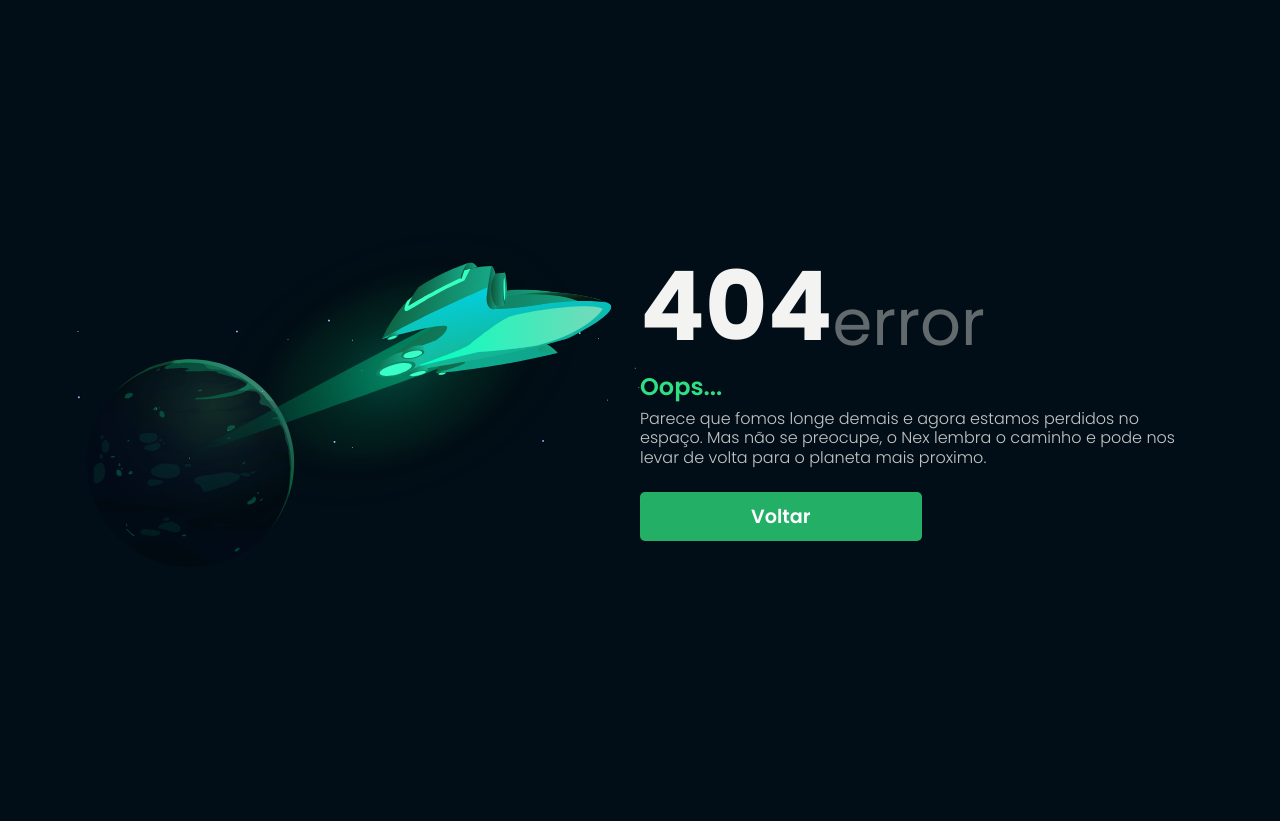
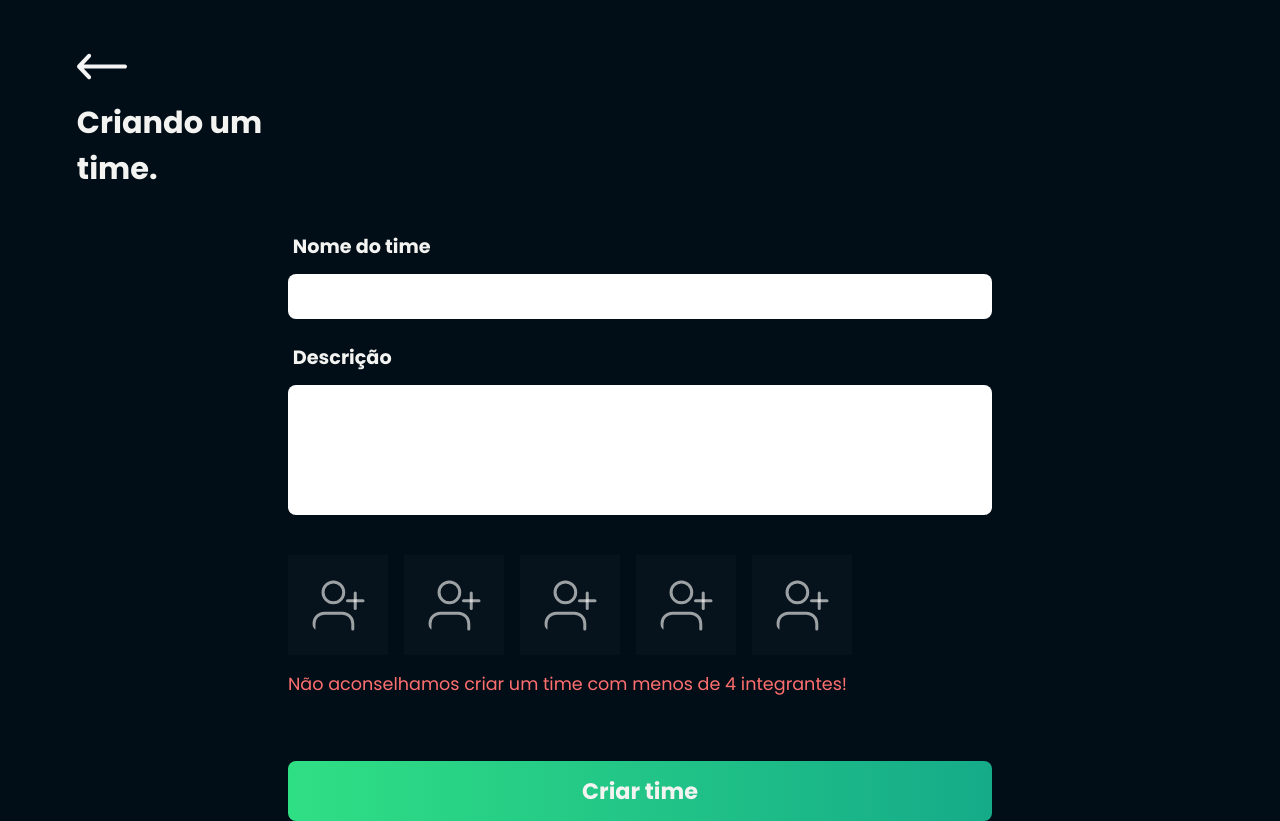
Before and after one commit to ETS-ReactNative2/web-nexhackathon, a React (Create React App) app: page /createTeams in a window 1280 px wide. Before the commit this address led to /404. Before the commit the page ends 800 px from the top, so only its background shows below. Built offline with nearby package versions, Linux system fonts and the light colour scheme.

Commit message:
create new team page ok

```diff
--- a/src/application/routes.js
+++ b/src/application/routes.js
@@ -7,6 +7,7 @@ import Landing from '../presenter/screens/Landing'
 import Login from '../presenter/screens/Login'
 import Home from '../presenter/screens/Home'
 import NotFound from '../presenter/screens/NotFoundRoute'
+import CreateTeams from '../presenter/screens/Teams/CreateTeams'
 
 function CustomRoute({ isPrivate, ...rest}) {
   const { loading, authenticated } = useContext(Context)
@@ -28,6 +29,7 @@ export default function Routes() {
       <CustomRoute exact path="/" component={Landing} />
       <CustomRoute exact path="/login" component={Login} />
       <CustomRoute isPrivate exact path="/home" component={Home} />
+      <CustomRoute exact path="/createTeams" component={CreateTeams} />
 
       {/* prevent not found route */}
       <CustomRoute path="/404" component={NotFound} />
--- /dev/null
+++ b/src/presenter/screens/Teams/CreateTeams/index.js
@@ -0,0 +1,76 @@
+import React from 'react'
+
+import {
+  Content,
+  Container,
+  Header,
+  ArrowLink,
+  ArrowImg,
+  TextHeader,
+  Alert,
+  FormTeam,
+  InputField,
+  InputText,
+  InputTextArea,
+  Label,
+  Picture,
+  PictureSingle,
+  SubmitTeam,
+  AddPicture
+} from './styles'
+
+import arrowLeft from '../../../../_assets/icons/left-arrow.svg'
+import addPicture from '../../../../_assets/icons/add-img.svg'
+
+function CreateTeams(){
+  return(
+    <Content>
+      <Header>
+        <Container>
+          <ArrowLink href="/">
+            <ArrowImg src={arrowLeft}/>
+          </ArrowLink>
+          <TextHeader>Criando um</TextHeader>
+          <TextHeader>time.</TextHeader>
+        </Container>
+      </Header>
+
+      <FormTeam>
+        <InputField>
+          <Label>Nome do time</Label>
+          <InputText />
+        </InputField>
+
+        <InputField>
+          <Label>Descrição</Label>
+          <InputTextArea />
+        </InputField>
+
+        <Picture>
+          <PictureSingle>
+            <AddPicture src={addPicture}/>
+          </PictureSingle>
+          <PictureSingle>
+            <AddPicture src={addPicture}/>
+          </PictureSingle>
+          <PictureSingle>
+            <AddPicture src={addPicture}/>
+          </PictureSingle>
+          <PictureSingle>
+            <AddPicture src={addPicture}/>
+          </PictureSingle>
+          <PictureSingle>
+            <AddPicture src={addPicture}/>
+          </PictureSingle>
+        </Picture>
+
+        <Alert>Não aconselhamos criar um time com menos de 4 integrantes!</Alert>
+
+        <SubmitTeam>Criar time</SubmitTeam>
+      </FormTeam>
+
+    </Content>
+  )
+}
+
+export default CreateTeams;
--- /dev/null
+++ b/src/presenter/screens/Teams/CreateTeams/styles.js
@@ -0,0 +1,132 @@
+import styled from 'styled-components'
+
+export const Content = styled.section`
+  width: 100%;
+  height: 100%;
+  display: flex;
+  flex-direction: column;
+`
+
+export const Container = styled.div`
+  max-width: 1300px;
+  padding: 5vh var(--container-horizontal-padding);
+`
+
+export const Header = styled.header`
+`
+
+export const ArrowLink = styled.a``
+
+export const ArrowImg = styled.img`
+  cursor: pointer;
+`
+
+export const TextHeader = styled.h1`
+  font-size: 1.9rem;
+  color: var(--white--color);
+`
+
+export const FormTeam = styled.form`
+  width: 55%;
+  margin: 0 auto;
+  display: flex;
+  align-items: center;
+  justify-content: center;
+  flex-direction: column;
+
+  @media(max-width: 800px){
+    width: 100%;
+    padding: 0 3vh;
+  }
+`
+
+export const InputField = styled.div`
+  width: 100%;
+  display: flex;
+  flex-direction: column;
+`
+
+export const Label = styled.span`
+  font-size: 1.2rem;
+  color: var(--white--color);
+  margin-bottom: 0.8rem;
+  margin-left: 0.3rem;
+  font-weight: bold;
+`
+
+export const InputText = styled.input`
+  width: 100%;
+  border: 0;
+  outline: none;
+  padding: 0.8rem 0.8rem;
+  border-radius: 0.5rem;
+  margin-bottom: 1.5rem;
+`
+
+export const InputTextArea = styled.textarea`
+  height: 130px;
+  resize: none;
+  width: 100%;
+  border: 0;
+  outline: none;
+  padding: 0.6rem 0.8rem;
+  border-radius: 0.5rem;
+  font-size: 1.2rem;
+`
+
+export const Picture = styled.div`
+  width: 100%;
+  margin-top: 2.5rem;
+  display: flex;
+
+  @media(max-width: 800px){
+    display: grid;
+    grid-template-columns: 1fr 1fr;
+    grid-template-rows: 1fr;
+    gap: 1rem
+  }
+`
+
+export const PictureSingle = styled.div`
+  width: 100px;
+  height: 100px;
+  margin-right: 1rem;
+  background: var(--foreground--color);
+  display: flex;
+`
+
+export const AddPicture = styled.img`
+  cursor: pointer;
+  display: flex;
+  align-items: center;
+  justify-content: center;
+  border-radius: 0.5rem;
+  font-size: 0.5rem;
+  margin: auto;
+  text-align: center;
+`
+
+export const Alert = styled.p`
+  color: var(--light-red--color);
+  font-size: 1.1rem;
+  margin-top: 1rem;
+  width: 100%;
+  display: flex;
+  justify-content: left;
+`
+
+export const SubmitTeam = styled.button`
+  width: 100%;
+  margin-top: 4rem;
+  padding: 0.8rem 1rem;
+  border-radius: 0.5rem;
+  font-size: 1.4rem;
+  color: var(--white--color);
+  font-weight: bold;
+  background: var(--linear-gradient);
+  cursor: pointer;
+
+  &:hover{
+    background: var(--green--color);
+  }
+`
```
Also changed, not shown: src/_assets/icons/add-img.svg (added).
